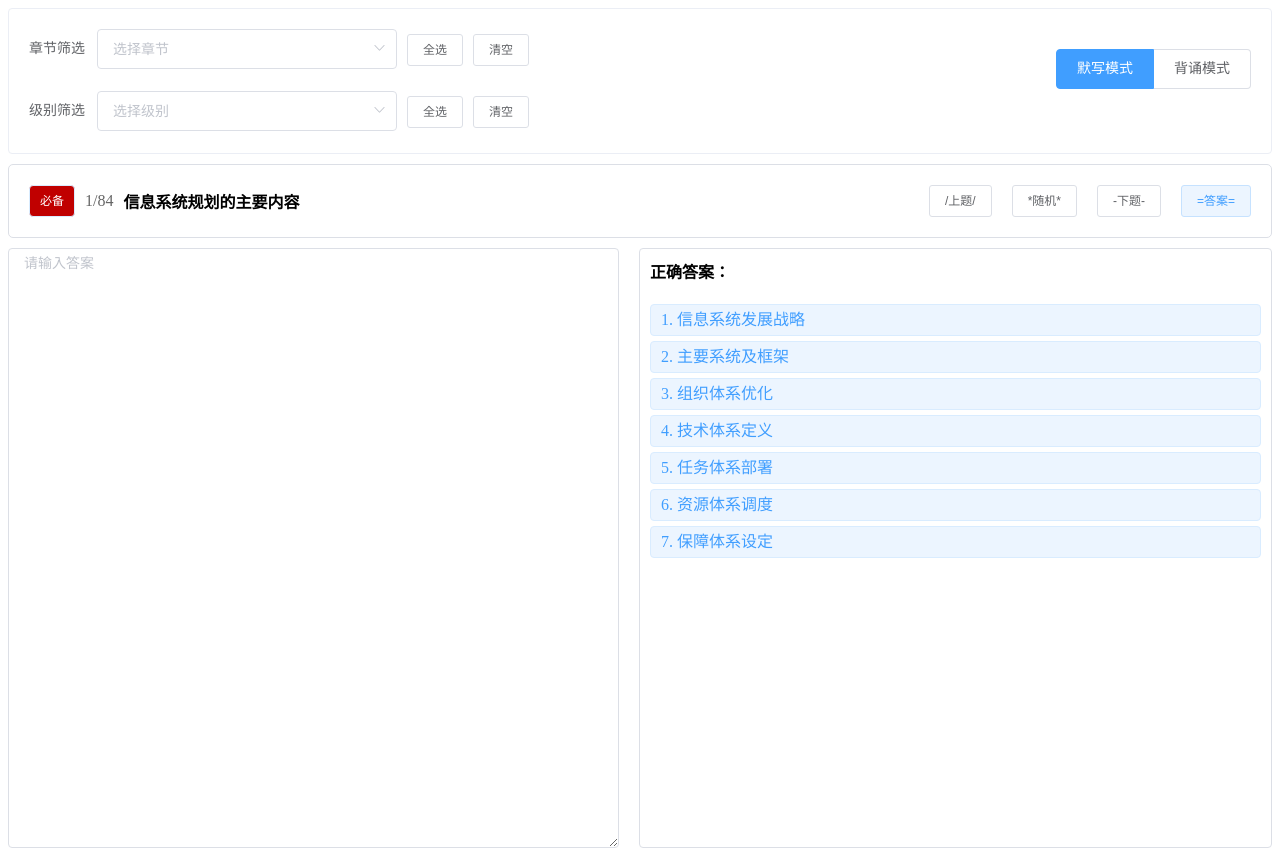
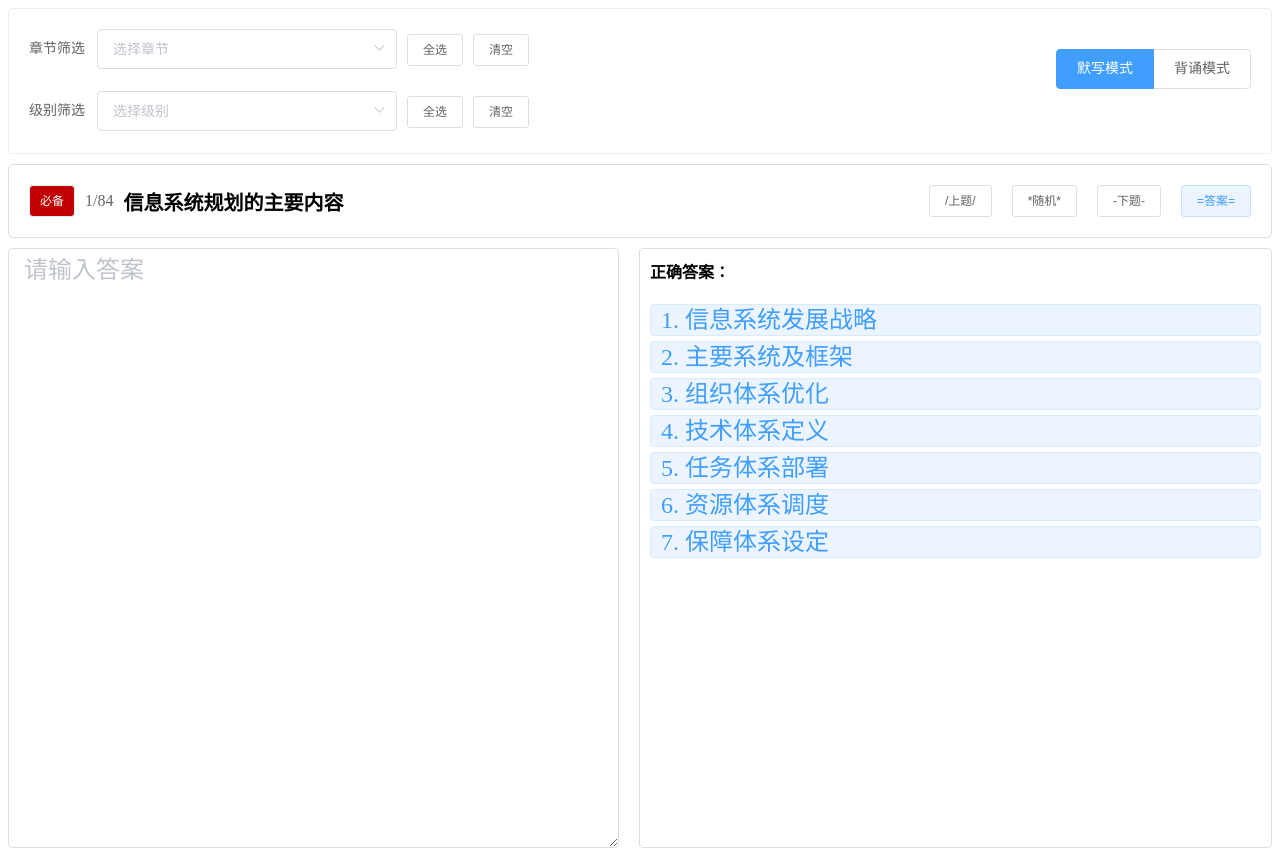
Before and after one commit to yangf325/dictation, a Vue app: page / in a window 1280 px wide. Both pictures are taken after a click on the button "=答案=". Built offline with nearby package versions, Linux system fonts and the light colour scheme.

Commit message:
feat： done

```diff
--- a/src/components/InputInteraction.vue
+++ b/src/components/InputInteraction.vue
@@ -13,7 +13,7 @@
         <el-tag
           v-for="(item, index) in currentQuestion.answer"
           :key="index"
-          style="display: block; margin-bottom: 5px"
+          style="display: block; margin-bottom: 5px; font-size: 24px"
         >
           {{ index + 1 }}. {{ item }}
         </el-tag>
@@ -41,6 +41,7 @@
   flex: 1;
   min-height: 0;
   overflow-y: auto;
+  font-size: 24px;
 }
 
 .answer-section {
--- a/src/components/QuestionDisplay.vue
+++ b/src/components/QuestionDisplay.vue
@@ -168,7 +168,7 @@ export default {
   margin-bottom: 10px;
 }
 .question-title {
-  font-size: 16px;
+  font-size: 20px;
   font-weight: bold;
 }
 .level-tags {
@@ -206,7 +206,7 @@ export default {
 }
 .card-title {
   font-weight: bold;
-  font-size: 14px; /* 降低标题字体大小 */
+  font-size: 20px; /* 降低标题字体大小 */
 }
 .card-level-tags {
   display: flex;
@@ -222,10 +222,11 @@ export default {
 }
 .answer-item {
   margin-bottom: 3px; /* 减少答案项之间的间隙 */
+  font-size: 18px;
 }
 /* 减小 el-card__body 与父元素的间隙 */
-.card-answers .el-card__body {
-  padding: 6px !important; /* 调整内边距 */
+.question-display .el-card__body {
+  padding: 10px !important;
 }
 .question-card {
   min-height: 200px;
```
